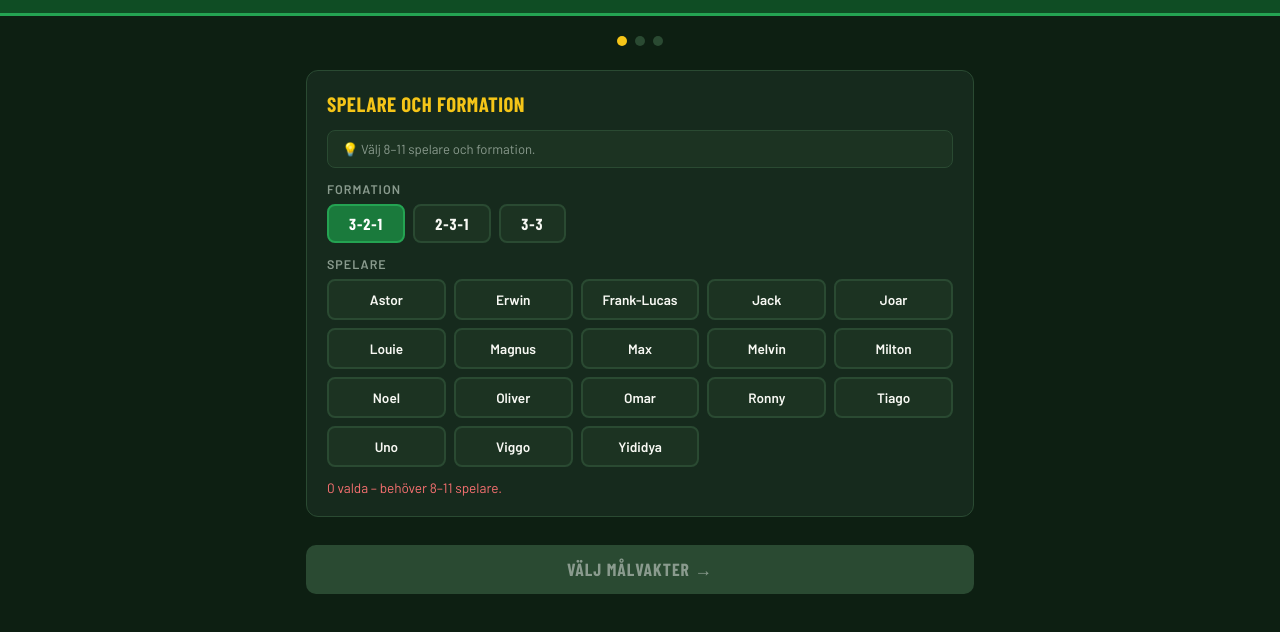
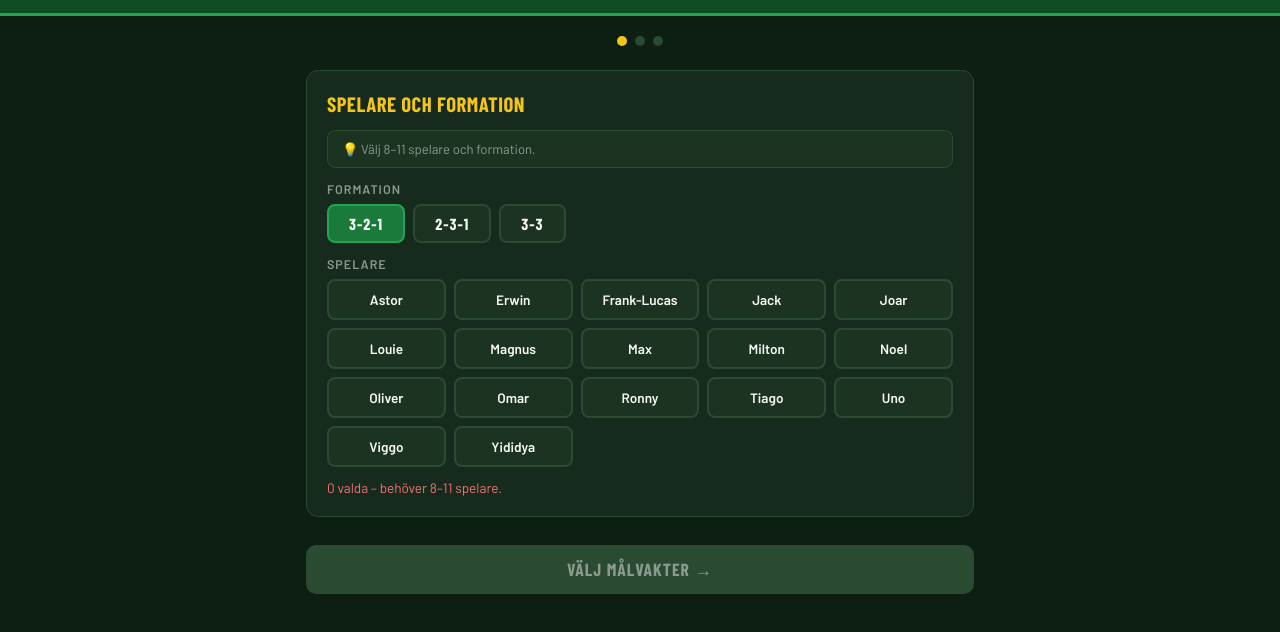
Before and after one commit to mg2000-system/dags-for-match, a plain HTML site: page index.html in a window 1280 px wide. Shown: the part 78-710 px from the top of the page. Drawn offline with nearby package versions, Linux system fonts and the light colour scheme; a web font is replaced by a local one.

Commit message:
Ta bort spelaren Melvin

```diff
--- a/index.html
+++ b/index.html
@@ -548,7 +548,7 @@
 <script>
 const ALL_PLAYERS = [
   "Astor","Erwin","Frank-Lucas","Jack","Joar","Louie","Magnus","Max",
-  "Melvin","Milton","Noel","Oliver","Omar","Ronny","Tiago","Uno","Viggo","Yididya"
+  "Milton","Noel","Oliver","Omar","Ronny","Tiago","Uno","Viggo","Yididya"
 ];
 
 const POSITIONS    = ["MV","Back","Back","Back","Mitt","Mitt","Anfall"];
```
